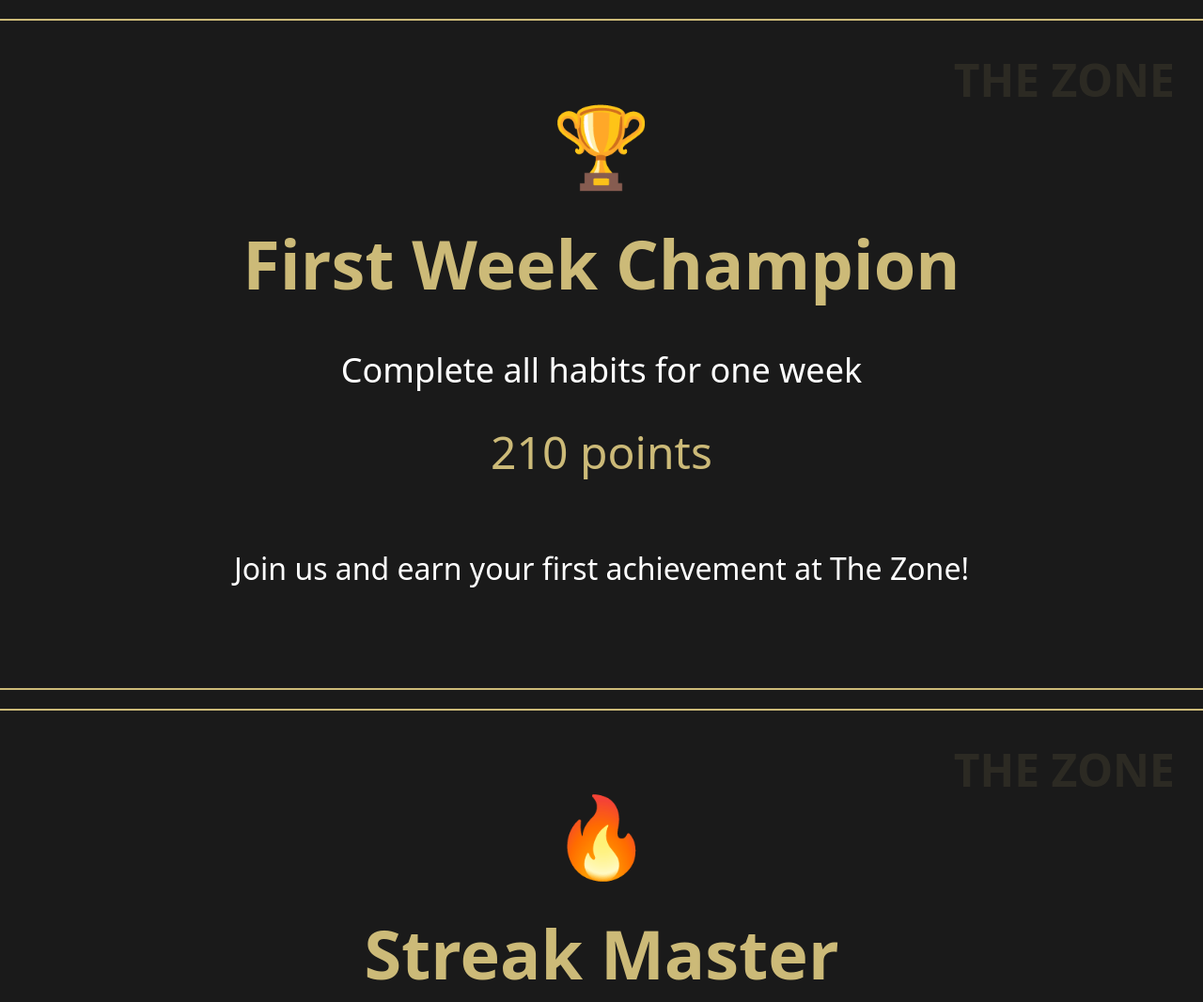
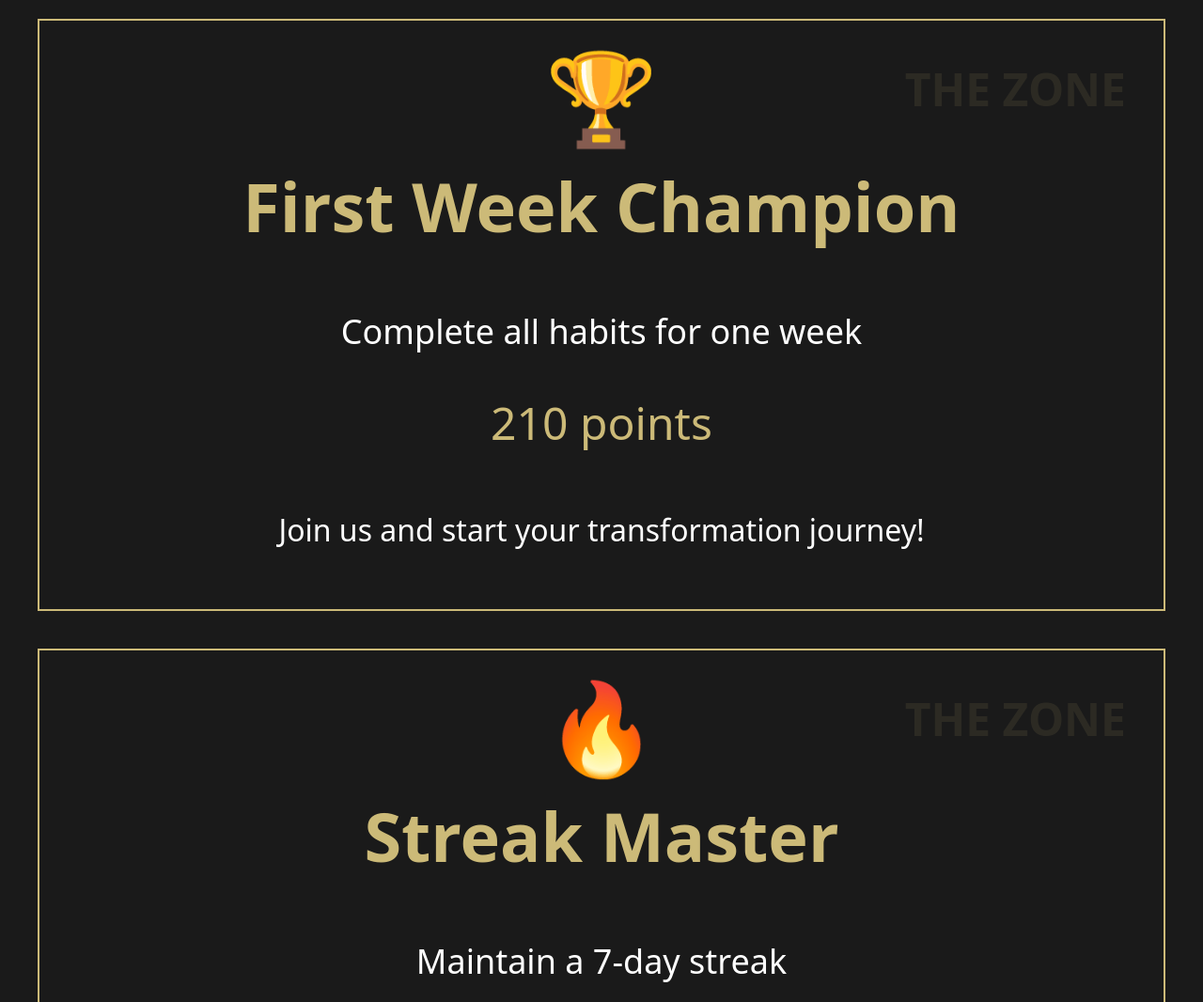
Before and after one commit to TheZoneAdmin/TheZoneAdmin.github.io, a plain HTML site: page index.html in a window 1280 px wide. Shown: the top 1066 px of the page at 94% size. Drawn offline with Linux system fonts and the light colour scheme.

Commit message:
Update index.html

```diff
--- a/index.html
+++ b/index.html
@@ -2,19 +2,22 @@
 <html>
 <head>
     <title>The Zone - Achievement Gallery</title>
-    <meta property="og:title" content="Achievements at The Zone" />
-    <meta property="og:description" content="Fitness achievements from The Zone" />
+    <meta charset="utf-8">
+    <meta name="viewport" content="width=device-width, initial-scale=1">
+    <meta property="og:title" content="The Zone Achievement" />
+    <meta property="og:description" content="Achievement unlocked at The Zone" />
+    <meta property="og:image" content="https://thezoneadmin.github.io/first-week.png" />
+    <meta property="og:type" content="website" />
     <style>
         body {
-            background: #1a1a1a;
-            color: #CCBA78;
-            font-family: system-ui, -apple-system, sans-serif;
             margin: 0;
             padding: 20px;
+            background: #1a1a1a;
             display: flex;
             flex-direction: column;
             align-items: center;
-            gap: 20px;
+            gap: 40px;
+            font-family: system-ui, -apple-system, sans-serif;
         }
         .achievement-card {
             width: 1200px;
@@ -24,15 +27,16 @@
             position: relative;
             display: flex;
             flex-direction: column;
+            align-items: center;
             justify-content: center;
-            align-items: center;
             text-align: center;
             padding: 40px;
+            box-sizing: border-box;
         }
         .watermark {
             position: absolute;
-            top: 30px;
-            right: 30px;
+            top: 40px;
+            right: 40px;
             font-size: 48px;
             opacity: 0.1;
             font-weight: bold;
@@ -45,6 +49,10 @@
             gap: 20px;
             margin-bottom: 40px;
         }
+        .emoji {
+            font-size: 96px;
+            line-height: 1;
+        }
         .title {
             font-size: 72px;
             font-weight: bold;
@@ -54,68 +62,63 @@
         .description {
             font-size: 36px;
             color: #ffffff;
-            margin: 0;
+            margin: 20px 0;
         }
         .points {
             font-size: 48px;
             color: #CCBA78;
-            margin: 30px 0;
+            margin: 20px 0;
         }
-        .cta-text {
+        .cta {
+            font-size: 32px;
             color: #ffffff;
-            font-size: 32px;
             margin-top: 40px;
-            font-weight: 500;
         }
     </style>
 </head>
 <body>
-    <!-- First Week Champion -->
     <div id="first-week" class="achievement-card">
         <div class="watermark">THE ZONE</div>
         <div class="header">
-            <span style="font-size: 84px">🏆</span>
+            <div class="emoji">🏆</div>
             <h1 class="title">First Week Champion</h1>
         </div>
         <p class="description">Complete all habits for one week</p>
         <p class="points">210 points</p>
-        <p class="cta-text">Join us and earn your first achievement at The Zone!</p>
+        <p class="cta">Join us and start your transformation journey!</p>
     </div>
 
-    <!-- Streak Master -->
     <div id="streak-master" class="achievement-card">
         <div class="watermark">THE ZONE</div>
         <div class="header">
-            <span style="font-size: 84px">🔥</span>
+            <div class="emoji">🔥</div>
             <h1 class="title">Streak Master</h1>
         </div>
         <p class="description">Maintain a 7-day streak</p>
         <p class="points">70 points</p>
-        <p class="cta-text">Ready to start your fitness streak? Join The Zone today!</p>
+        <p class="cta">Keep your fitness streak alive with us!</p>
     </div>
 
-    <!-- Habit Warrior -->
     <div id="habit-warrior" class="achievement-card">
         <div class="watermark">THE ZONE</div>
         <div class="header">
-            <span style="font-size: 84px">🏅</span>
+            <div class="emoji">🏅</div>
             <h1 class="title">Habit Warrior</h1>
         </div>
         <p class="description">Complete 50 total habits</p>
         <p class="points">500 points</p>
-        <p class="cta-text">Become a Habit Warrior at The Zone - Join now!</p>
+        <p class="cta">Forge your fitness habits with The Zone!</p>
     </div>
 
-    <!-- Program Master -->
     <div id="program-master" class="achievement-card">
         <div class="watermark">THE ZONE</div>
         <div class="header">
-            <span style="font-size: 84px">👑</span>
+            <div class="emoji">👑</div>
             <h1 class="title">Program Master</h1>
         </div>
         <p class="description">Complete an entire 8-week program</p>
         <p class="points">1680 points</p>
-        <p class="cta-text">Master your fitness journey at The Zone!</p>
+        <p class="cta">Master your fitness journey at The Zone!</p>
     </div>
 </body>
 </html>
```
